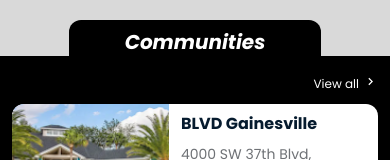
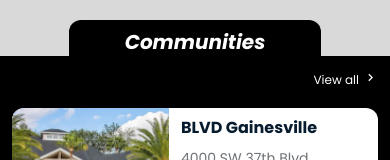
Before and after one commit to mandar-saiyan87/gnapikaco_tribzy, a React (Vite) app: page / in a window 390 px wide. Shown: the part 398-558 px from the top of the page. Built offline with nearby package versions, Linux system fonts and the light colour scheme.

Commit message:
css changed

```diff
--- a/src/pages/Homepage/Sections/Section2.jsx
+++ b/src/pages/Homepage/Sections/Section2.jsx
@@ -6,11 +6,12 @@ import { MdChevronRight } from "react-icons/md";
 function Section2() {
   return (
     <>
+      <div className='text-white text-xs flex items-center justify-end gap-x-1 mt-4 px-3 cursor-pointer lg:hidden'>
+        <p>View all</p>
+        <MdChevronRight className='-mt-1' size={15} />
+      </div>
       <div className='flex flex-col gap-y-3 px-3 my-5 md:flex md:flex-row md:items-center md:justify-center md:my-7 md:gap-x-5 lg:gap-x-12 lg:my-10 xl:gap-x-24'>
-        <div className='text-white text-xs flex items-center justify-end gap-x-1 cursor-pointer lg:hidden'>
-          <p>View all</p>
-          <MdChevronRight className='-mt-1' size={15} />
-        </div>
+
         {locations.map((location) => {
           return (
             <PropertyCard key={location.id} property={location} />
```
